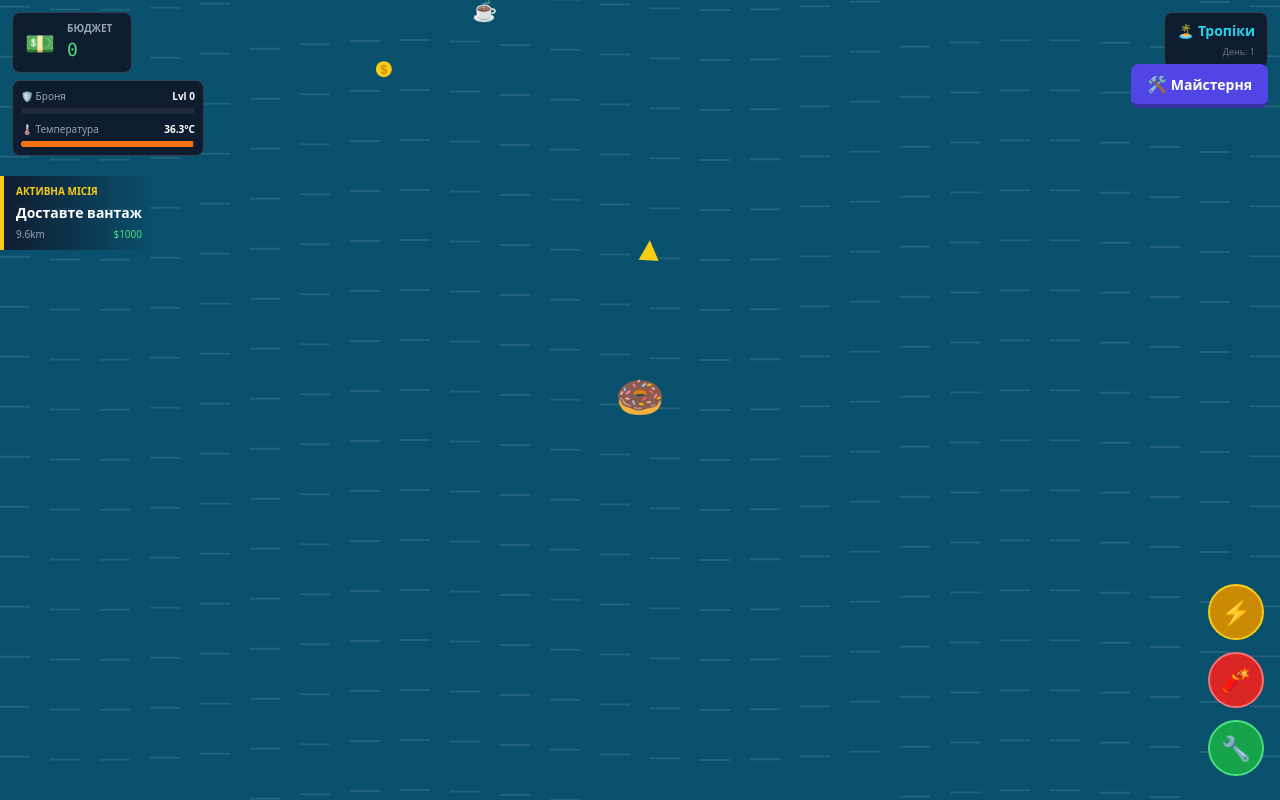
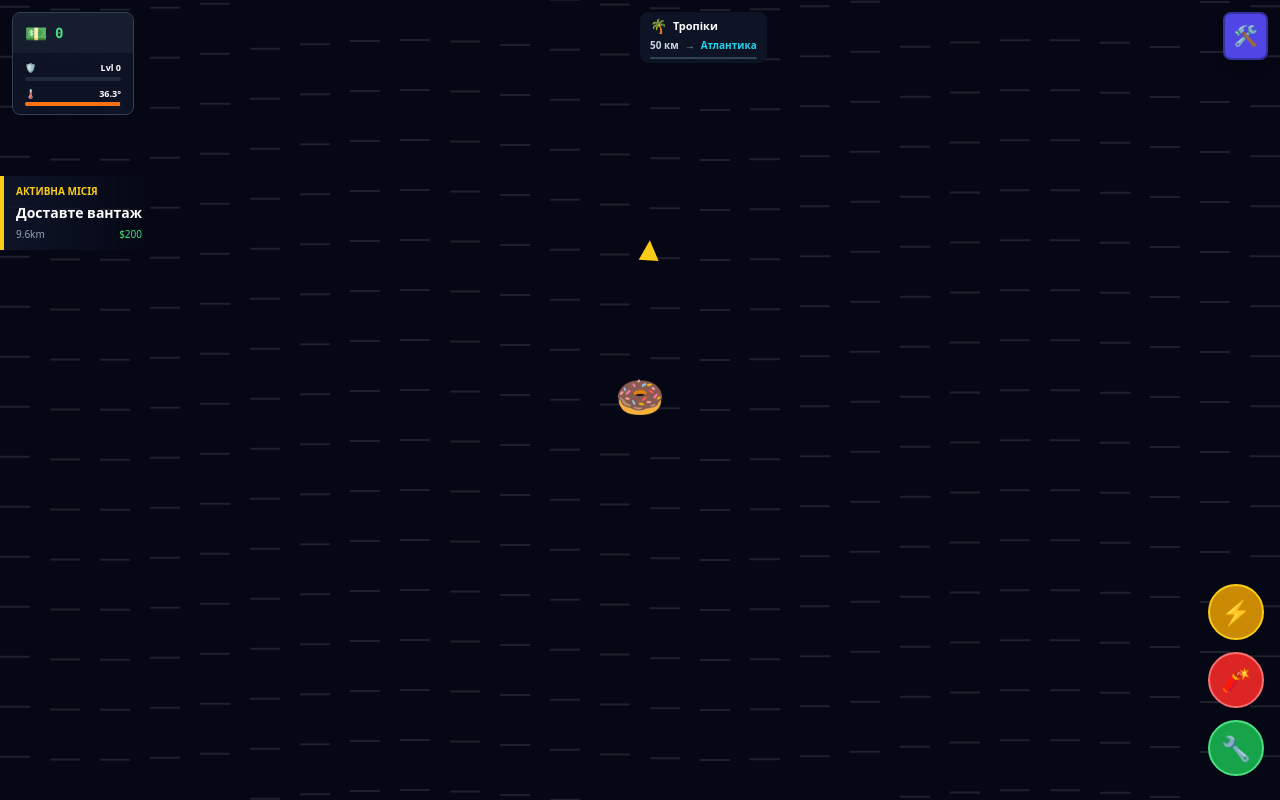
Before and after one commit to khochuyakhtu/khochuyakhtu_game, a React (Vite) app: page / in a window 1280 px wide. Both pictures are taken after a click on the button "▶️ Почати гру". Built offline with nearby package versions, Linux system fonts and the light colour scheme.

Commit message:
added levels, changed design, new person added

```diff
--- /dev/null
+++ b/src/components/game/BiomeIndicator.jsx
@@ -0,0 +1,76 @@
+import { motion } from 'framer-motion';
+import useGameStore from '../../stores/useGameStore';
+import { CONFIG } from '../../game/config';
+
+export default function BiomeIndicator() {
+    const gameState = useGameStore((state) => state.gameState);
+    const player = useGameStore((state) => state.player);
+
+    if (!gameState || !player) return null;
+
+    const currentBiome = CONFIG.biomes.find(b => player.y <= b.startY) || CONFIG.biomes[0];
+    const currentIndex = CONFIG.biomes.indexOf(currentBiome);
+    const nextBiome = CONFIG.biomes[currentIndex + 1];
+
+    if (!nextBiome) {
+        // Last biome
+        return (
+            <motion.div
+                className="absolute top-3 left-1/2 transform -translate-x-1/2 bg-slate-900/85 backdrop-blur-sm rounded-lg px-3 py-1.5 max-w-[90vw]"
+                initial={{ opacity: 0, y: -20 }}
+                animate={{ opacity: 1, y: 0 }}
+            >
+                <div className="flex items-center gap-2 text-white">
+                    <span className="text-base">{getBiomeIcon(currentBiome.name)}</span>
+                    <span className="font-bold text-[11px] whitespace-nowrap">{currentBiome.name}</span>
+                    <span className="text-green-400 text-[10px] whitespace-nowrap">Макс. глибина</span>
+                </div>
+            </motion.div>
+        );
+    }
+
+    const distanceToNext = Math.abs(player.y - nextBiome.startY);
+    const totalDistance = Math.abs(currentBiome.startY - nextBiome.startY);
+    const progress = Math.max(0, Math.min(1, 1 - (distanceToNext / totalDistance)));
+
+    return (
+        <motion.div
+            className="absolute top-3 left-1/2 transform -translate-x-1/2 bg-slate-900/85 backdrop-blur-sm rounded-lg px-2.5 py-1 max-w-[92vw]"
+            initial={{ opacity: 0, y: -20 }}
+            animate={{ opacity: 1, y: 0 }}
+        >
+            {/* Current biome */}
+            <div className="flex items-center gap-1.5 mb-0.5">
+                <span className="text-sm">{getBiomeIcon(currentBiome.name)}</span>
+                <span className="font-bold text-white text-[11px] whitespace-nowrap">{currentBiome.name}</span>
+            </div>
+
+            {/* Distance and next biome */}
+            <div className="flex items-center gap-1.5 text-[10px]">
+                <span className="text-slate-300 font-bold whitespace-nowrap">{(distanceToNext / 1000).toFixed(0)} км</span>
+                <span className="text-slate-400">→</span>
+                <span className="text-cyan-400 font-semibold whitespace-nowrap">{nextBiome.name}</span>
+            </div>
+
+            {/* Progress bar */}
+            <div className="w-full h-0.5 bg-slate-700 rounded-full overflow-hidden mt-1">
+                <motion.div
+                    className="h-full bg-gradient-to-r from-cyan-500 to-blue-500"
+                    initial={{ width: 0 }}
+                    animate={{ width: `${progress * 100}%` }}
+                    transition={{ duration: 0.3 }}
+                />
+            </div>
+        </motion.div>
+    );
+}
+
+function getBiomeIcon(biomeName) {
+    switch (biomeName) {
+        case 'Тропіки': return '🌴';
+        case 'Атлантика': return '🌊';
+        case 'Північне море': return '❄️';
+        case 'Арктика': return '🧊';
+        default: return '🌊';
+    }
+}
--- a/src/components/game/GameHUD.jsx
+++ b/src/components/game/GameHUD.jsx
@@ -6,10 +6,9 @@ export default function GameHUD() {
     const { player } = useGameStore();
     const toggleGarage = useUIStore((state) => state.toggleGarage);
 
-    // Armor percentage: 0 for no yacht or level 0, then scales up to 7
-    // Level 0 = 0%, Level 1 = ~14%, Level 7 = 100%
+    // Armor percentage scaled to 20 tiers
     const hpPercent = player.isYacht && player.armorLvl > 0
-        ? Math.max(0, (player.armorLvl / 7) * 100)
+        ? Math.max(0, (player.armorLvl / 20) * 100)
         : 0;
 
     const tempPercent = Math.max(0, Math.min(100, ((player.bodyTemp - 28) / (36.6 - 28)) * 100));
@@ -17,37 +16,29 @@ export default function GameHUD() {
 
     return (
         <>
-            {/* Money (Top Left) */}
+            {/* Compact Top Bar - Money & Stats */}
             <motion.div
-                className="absolute top-3 left-3 bg-slate-900/90 border border-slate-700 px-3 py-2 rounded-lg flex items-center gap-3 min-w-[120px] z-10"
+                className="absolute top-3 left-3 bg-slate-900/80 backdrop-blur-sm border border-slate-700 rounded-lg overflow-hidden z-10"
                 initial={{ opacity: 0, y: -20 }}
                 animate={{ opacity: 1, y: 0 }}
             >
-                <span className="text-2xl">💵</span>
+                {/* Money */}
+                <div className="flex items-center gap-2 px-3 py-1.5 bg-slate-800/50">
+                    <span className="text-lg">💵</span>
+                    <span className="font-mono text-sm text-green-400 font-bold">
+                        {player.money}
+                    </span>
+                </div>
+
+                {/* Stats */}
+                <div className="px-3 py-2 space-y-1.5">
+                    {/* Armor */}
                     <div>
-                    <div className="text-[10px] text-slate-400 uppercase font-bold">
-                        Бюджет
+                        <div className="flex items-center justify-between gap-2 mb-0.5">
+                            <span className="text-[9px] text-slate-400">🛡️</span>
+                            <span className="text-[9px] text-white font-bold">Lvl {player.armorLvl}</span>
                         </div>
-                    <div className="font-mono text-lg text-green-400">
-                        {player.money}
-                    </div>
-                </div>
-            </motion.div>
-
-            {/* Stats (Top Left, below money) */}
-            <motion.div
-                className="absolute top-20 left-3 bg-slate-900/90 border border-slate-700 p-2 rounded-lg w-48 z-10"
-                initial={{ opacity: 0, y: -20 }}
-                animate={{ opacity: 1, y: 0 }}
-                transition={{ delay: 0.1 }}
-            >
-                {/* HP/Armor */}
-                <div className="mb-2">
-                    <div className="flex justify-between text-[10px] mb-1">
-                        <span className="text-slate-400">🛡️ Броня</span>
-                        <span className="text-white font-bold">Lvl {player.armorLvl}</span>
-                    </div>
-                    <div className="w-full bg-slate-800 h-1.5 rounded-full overflow-hidden">
+                        <div className="w-24 bg-slate-800 h-1 rounded-full overflow-hidden">
                             <div
                                 className="bg-green-500 h-full transition-all duration-300"
                                 style={{ width: `${hpPercent}%` }}
@@ -57,45 +48,33 @@ export default function GameHUD() {
 
                     {/* Temperature */}
                     <div>
-                    <div className="flex justify-between text-[10px] mb-1">
-                        <span className="text-slate-400">🌡️ Температура</span>
-                        <span className="text-white font-bold">
-                            {player.bodyTemp.toFixed(1)}°C
+                        <div className="flex items-center justify-between gap-2 mb-0.5">
+                            <span className="text-[9px] text-slate-400">🌡️</span>
+                            <span className="text-[9px] text-white font-bold">
+                                {player.bodyTemp.toFixed(1)}°
                             </span>
                         </div>
-                    <div className="w-full bg-slate-800 h-1.5 rounded-full overflow-hidden">
+                        <div className="w-24 bg-slate-800 h-1 rounded-full overflow-hidden">
                             <div
                                 className={`${tempColor} h-full transition-all duration-300`}
                                 style={{ width: `${tempPercent}%` }}
                             />
                         </div>
                     </div>
-            </motion.div>
-
-            {/* Biome (Top Right) */}
-            <motion.div
-                className="absolute top-3 right-3 bg-slate-900/90 border border-slate-700 px-3 py-2 rounded-lg text-right min-w-[100px] z-10"
-                initial={{ opacity: 0, y: -20 }}
-                animate={{ opacity: 1, y: 0 }}
-                transition={{ delay: 0.2 }}
-            >
-                <div className="text-sm font-bold text-cyan-400">
-                    🏝️ Тропіки
-                </div>
-                <div className="text-[9px] text-slate-500 mt-1">
-                    День: <span id="day-count">1</span>
                 </div>
             </motion.div>
 
-            {/* Workshop Button (Top Right, below biome) */}
+            {/* Workshop Button - Top Right */}
             <motion.button
                 onClick={() => toggleGarage(true)}
-                className="absolute top-16 right-3 bg-indigo-600 text-white font-bold px-4 py-2 rounded-lg border-b-4 border-indigo-800 z-10 hover:bg-indigo-500 active:border-b-0 active:translate-y-1 transition-all"
-                initial={{ opacity: 0, y: -20 }}
-                animate={{ opacity: 1, y: 0 }}
-                transition={{ delay: 0.3 }}
+                className="absolute top-3 right-3 bg-indigo-600 text-white p-2 rounded-lg border-2 border-indigo-800 z-10 hover:bg-indigo-500 active:scale-95 transition-all shadow-lg"
+                initial={{ opacity: 0, scale: 0 }}
+                animate={{ opacity: 1, scale: 1 }}
+                transition={{ delay: 0.2 }}
+                whileHover={{ scale: 1.05 }}
+                whileTap={{ scale: 0.95 }}
             >
-                <span>🛠️</span> <span className="text-sm">Майстерня</span>
+                <span className="text-xl">🛠️</span>
             </motion.button>
         </>
     );
--- a/src/components/inventory/EquipSlots.jsx
+++ b/src/components/inventory/EquipSlots.jsx
@@ -32,7 +32,7 @@ function EquippedItem({ type, item }) {
             <span className="select-none">{partConfig.icon}</span>
             {item.tier > 0 && (
                 <span className="absolute top-0 right-0 text-[8px] font-bold bg-black/50 px-1 rounded">
-                    {item.tier}
+                    {item.tier}/20
                 </span>
             )}
         </motion.div>
--- a/src/components/inventory/GameGrid.jsx
+++ b/src/components/inventory/GameGrid.jsx
@@ -34,7 +34,7 @@ export default function GameGrid({ standalone = true }) {
         if (item1 && item2 &&
             item1.type === item2.type &&
             item1.tier === item2.tier &&
-            item1.tier < 7) {
+            item1.tier < 20) {
             // Merge!
             mergeItems(fromIdx, toIdx);
 
--- a/src/components/inventory/Item.jsx
+++ b/src/components/inventory/Item.jsx
@@ -32,7 +32,7 @@ export default function Item({ item, index }) {
             <span className="select-none">{partConfig.icon}</span>
             {item.tier > 0 && (
                 <span className="absolute top-0 right-0 text-[8px] font-bold bg-black/50 px-1 rounded">
-                    {item.tier}
+                    {item.tier}/20
                 </span>
             )}
         </motion.div>
--- a/src/components/screens/GameScreen.jsx
+++ b/src/components/screens/GameScreen.jsx
@@ -3,6 +3,7 @@ import GameCanvas from '../game/GameCanvas';
 import GameHUD from '../game/GameHUD';
 import SkillButtons from '../game/SkillButtons';
 import MissionPanel from '../game/MissionPanel';
+import BiomeIndicator from '../game/BiomeIndicator';
 import GarageModal from '../modals/GarageModal';
 import GameOverModal from '../modals/GameOverModal';
 import useUIStore from '../../stores/useUIStore';
@@ -15,6 +16,9 @@ export default function GameScreen() {
         <div className="relative w-full h-full overflow-hidden bg-black">
             {/* Game Canvas (Game logic will be rendered here) */}
             <GameCanvas />
+
+            {/* Biome Indicator */}
+            <BiomeIndicator />
 
             {/* HUD Overlay */}
             <GameHUD />
--- a/src/game/config.js
+++ b/src/game/config.js
@@ -2,10 +2,10 @@
 
 export const CONFIG = {
     biomes: [
-        { name: "Тропіки", color: "#0891b2", danger: 1, temp: 25, startY: 0, weather: 'sun' },
-        { name: "Атлантика", color: "#1e40af", danger: 3, temp: 10, startY: -5000, weather: 'rain' },
-        { name: "Північне море", color: "#1e3a8a", danger: 5, temp: 0, startY: -15000, weather: 'storm' },
-        { name: "Арктика", color: "#0f172a", danger: 8, temp: -20, startY: -30000, weather: 'snow' }
+        { name: 'Тропіки', startY: 0, danger: 1, temp: 25 },
+        { name: 'Атлантика', startY: -50000, danger: 3, temp: 10 },
+        { name: 'Північне море', startY: -150000, danger: 5, temp: -5 },
+        { name: 'Арктика', startY: -300000, danger: 8, temp: -20 }
     ],
     partTypes: {
         'hull': { icon: '🛡️', name: 'Броня', bonus: 'Armor' },
@@ -14,18 +14,41 @@ export const CONFIG = {
         'magnet': { icon: '🧲', name: 'Магніт', bonus: 'Range' },
         'radar': { icon: '📡', name: 'Радар', bonus: 'Vision' }
     },
-    tierColors: ['#9ca3af', '#4ade80', '#60a5fa', '#c084fc', '#facc15', '#f87171', '#22d3ee', '#ffffff'],
+    tierColors: [
+        '#9ca3af', // 0 - Gray
+        '#4ade80', // 1 - Green
+        '#60a5fa', // 2 - Blue
+        '#c084fc', // 3 - Purple
+        '#facc15', // 4 - Yellow
+        '#f87171', // 5 - Red
+        '#22d3ee', // 6 - Cyan
+        '#ffffff', // 7 - White
+        '#fbbf24', // 8 - Amber
+        '#a78bfa', // 9 - Violet
+        '#fb923c', // 10 - Orange
+        '#34d399', // 11 - Emerald
+        '#f472b6', // 12 - Pink
+        '#818cf8', // 13 - Indigo
+        '#fde047', // 14 - Bright Yellow
+        '#e879f9', // 15 - Fuchsia
+        '#2dd4bf', // 16 - Teal
+        '#fb7185', // 17 - Rose
+        '#a3e635', // 18 - Lime
+        '#c026d3', // 19 - Magenta
+        '#fcd34d'  // 20 - Gold
+    ],
     baseCost: 10,
     moneyValue: 5,
     dayDuration: 3600,
     crewTypes: {
         mechanic: { icon: '👨‍🔧', name: 'Механік', desc: 'Повільно відновлює температуру' },
-        navigator: { icon: '🧭', name: 'Штурман', desc: 'Збільшує огляд радара на 50%' },
+        navigator: { icon: '🧭', name: 'Штурман', desc: 'Збільшує огляд радара' },
         doctor: { icon: '👨‍⚕️', name: 'Лікар', desc: 'Резистентність до холоду та шанс уникнути смерті' },
         merchant: { icon: '💼', name: 'Торговець', desc: 'Знижує ціни в магазині' },
-        gunner: { icon: '🔫', name: 'Канонір', desc: 'Автоматично стріляє у ворогів' }
+        gunner: { icon: '🔫', name: 'Канонір', desc: 'Автоматично стріляє у ворогів' },
+        quartermaster: { icon: '📦', name: 'Завгосп', desc: 'Додає +1 слот на складі за рівень' }
     },
-    crewUpgradeCosts: [500, 750, 1000, 1500, 2500] // Level 1-5 costs
+    crewUpgradeCosts: [500, 750, 1000, 1500, 2000, 2500, 3000, 3500, 4000, 5000] // Level 1-10 costs
 };
 
 export const Haptics = {
--- a/src/game/core/Game.js
+++ b/src/game/core/Game.js
@@ -277,11 +277,12 @@ export class Game {
             playerUpdates.flareActive = false;
         }
 
-        // Passive effects (mechanic)
+        // Passive effects (mechanic) - rebalanced for 10 levels
+        // Level 1: +0.01/frame, Level 10: +0.1/frame
         let newBodyTemp = player.bodyTemp;
         if (player.crew.mechanic.hired) {
             if (newBodyTemp < 36.6 && newBodyTemp > 30) {
-                newBodyTemp += 0.02 * player.crew.mechanic.level;
+                newBodyTemp += 0.01 * player.crew.mechanic.level;
             }
         }
 
@@ -298,9 +299,10 @@ export class Game {
             tempLoss *= Math.max(0.2, 1 - player.heatResist * 0.15);
         }
 
-        // Doctor reduces cold damage
+        // Doctor reduces cold damage - rebalanced for 10 levels
+        // Level 1: -7.5% tempLoss, Level 10: -75% tempLoss (max at level 6+ = -75%)
         if (player.crew.doctor.hired) {
-            tempLoss *= Math.max(0.2, 1 - player.crew.doctor.level * 0.15);
+            tempLoss *= Math.max(0.25, 1 - player.crew.doctor.level * 0.075);
         }
 
         newBodyTemp -= tempLoss;
@@ -308,8 +310,9 @@ export class Game {
 
         // Check hypothermia
         if (newBodyTemp <= 28) {
-            // Doctor може спасти
-            if (player.crew.doctor.hired && Math.random() < player.crew.doctor.level * 0.15) {
+            // Doctor can save - rebalanced for 10 levels
+            // Level 1: 7.5% chance, Level 10: 75% chance
+            if (player.crew.doctor.hired && Math.random() < player.crew.doctor.level * 0.075) {
                 playerUpdates.bodyTemp = 30;
                 playerUpdates.invulnerable = 180;
             } else {
@@ -718,7 +721,7 @@ export class Game {
         this.mission = {
             tx,
             ty,
-            reward: 1000 + Math.floor(Math.abs(player.y) / 10)
+            reward: 200 + Math.floor(Math.abs(player.y) / 100)
         };
 
         state.updateGameState({ mission: this.mission });
--- a/src/stores/useGameStore.js
+++ b/src/stores/useGameStore.js
@@ -27,7 +27,8 @@ const useGameStore = create(
                     navigator: { hired: false, level: 0 },
                     doctor: { hired: false, level: 0 },
                     merchant: { hired: false, level: 0 },
-                    gunner: { hired: false, level: 0 }
+                    gunner: { hired: false, level: 0 },
+                    quartermaster: { hired: false, level: 0 }
                 },
                 skills: {
                     nitro: { active: false, cd: 0, max: 600, timer: 0 },
@@ -96,9 +97,10 @@ const useGameStore = create(
                 const { player, inventory } = state;
                 let cost = 10; // BASE
 
-                // Merchant discount
+                // Merchant discount - rebalanced for 10 levels
+                // Level 1: 2.5% discount, Level 10: 25% discount
                 if (player.crew.merchant.hired) {
-                    const discount = player.crew.merchant.level * 0.05;
+                    const discount = player.crew.merchant.level * 0.025;
                     cost = Math.floor(cost * (1 - discount));
                 }
 
@@ -128,7 +130,7 @@ const useGameStore = create(
                 if (item1 && item2 &&
                     item1.type === item2.type &&
                     item1.tier === item2.tier &&
-                    item1.tier < 7) {
+                    item1.tier < 20) {
                     // Merge: upgrade tier
                     state.inventory[idx1].tier += 1;
                     state.inventory[idx2] = null;
@@ -177,15 +179,25 @@ const useGameStore = create(
                         state.player.money -= cost;
                         crewMember.hired = true;
                         crewMember.level = 1;
+
+                        // Quartermaster adds inventory slot
+                        if (type === 'quartermaster') {
+                            state.inventory.push(null);
+                        }
                     }
-                } else if (crewMember.level < 5) {
-                    // Upgrade
-                    const upgradeCosts = [500, 750, 1000, 1500, 2500];
+                } else if (crewMember.level < 10) {
+                    // Upgrade (levels 1-10)
+                    const upgradeCosts = [500, 750, 1000, 1500, 2000, 2500, 3000, 3500, 4000, 5000];
                     cost = upgradeCosts[crewMember.level];
 
                     if (state.player.money >= cost) {
                         state.player.money -= cost;
                         crewMember.level += 1;
+
+                        // Quartermaster adds inventory slot on level up
+                        if (type === 'quartermaster') {
+                            state.inventory.push(null);
+                        }
                     }
                 }
             }),
@@ -205,12 +217,17 @@ const useGameStore = create(
                 const equipped = Object.values(equip).filter(e => e !== null);
                 player.isYacht = equipped.length === 5;
 
-                // Apply bonuses
-                if (equip.engine) player.speedMult += (equip.engine.tier || 0) * 0.2;
+                // Apply bonuses - rebalanced for 20 tiers
+                // Engine: Tier 1 = +10% speed, Tier 20 = +200% speed
+                if (equip.engine) player.speedMult += (equip.engine.tier || 0) * 0.1;
+                // Hull: Tier = Armor level (1:1 ratio)
                 if (equip.hull) player.armorLvl = (equip.hull.tier || 0);
+                // Cabin: Tier = Heat resist level +1
                 if (equip.cabin) player.heatResist = (equip.cabin.tier || 0) + 1;
-                if (equip.magnet) player.pickupRange += (equip.magnet.tier || 0) * 0.5;
-                if (equip.radar) player.radarRange = 1 + ((equip.radar.tier || 0) * 0.5);
+                // Magnet: Tier 1 = +25%, Tier 20 = +500%
+                if (equip.magnet) player.pickupRange += (equip.magnet.tier || 0) * 0.25;
+                // Radar: Tier 1 = 1.25x, Tier 20 = 6x
+                if (equip.radar) player.radarRange = 1 + ((equip.radar.tier || 0) * 0.25);
             }),
 
             autoMerge: () => {
@@ -227,7 +244,7 @@ const useGameStore = create(
 
                             if (inventory[i].type === inventory[j].type &&
                                 inventory[i].tier === inventory[j].tier &&
-                                inventory[i].tier < 7) {
+                                inventory[i].tier < 20) {
                                 inventory[i].tier += 1;
                                 inventory[j] = null;
                                 merged = true;
@@ -261,7 +278,8 @@ const useGameStore = create(
                         navigator: { hired: false, level: 0 },
                         doctor: { hired: false, level: 0 },
                         merchant: { hired: false, level: 0 },
-                        gunner: { hired: false, level: 0 }
+                        gunner: { hired: false, level: 0 },
+                        quartermaster: { hired: false, level: 0 }
                     },
                     skills: {
                         nitro: { active: false, cd: 0, max: 600, timer: 0 },
```
Also changed, not shown: src/components/modals/GarageModal.jsx (+5 -5 lines), src/game/systems/EntityManager.js (+19 -16 lines). Lines whose indentation alone changed are shown as unchanged.
